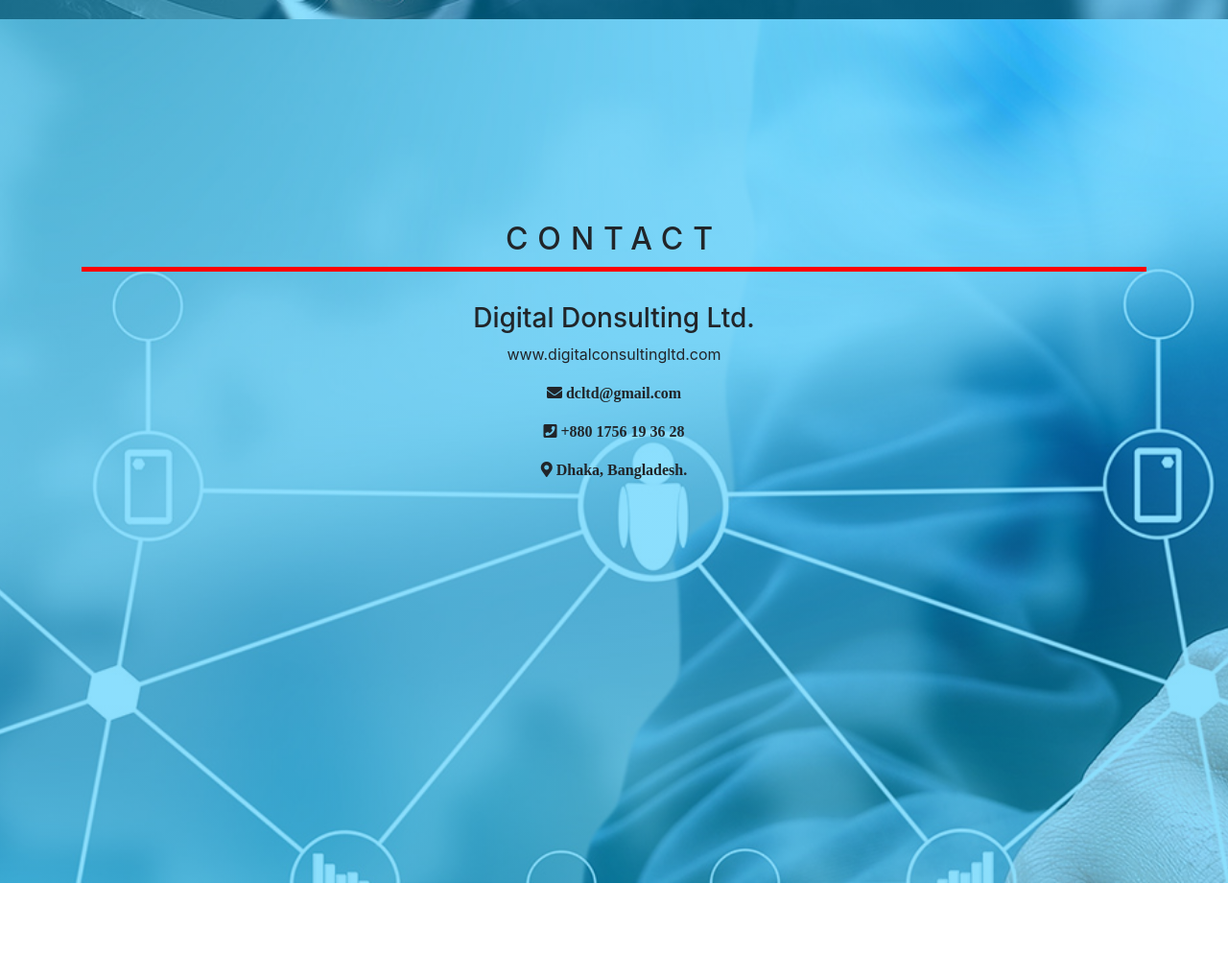
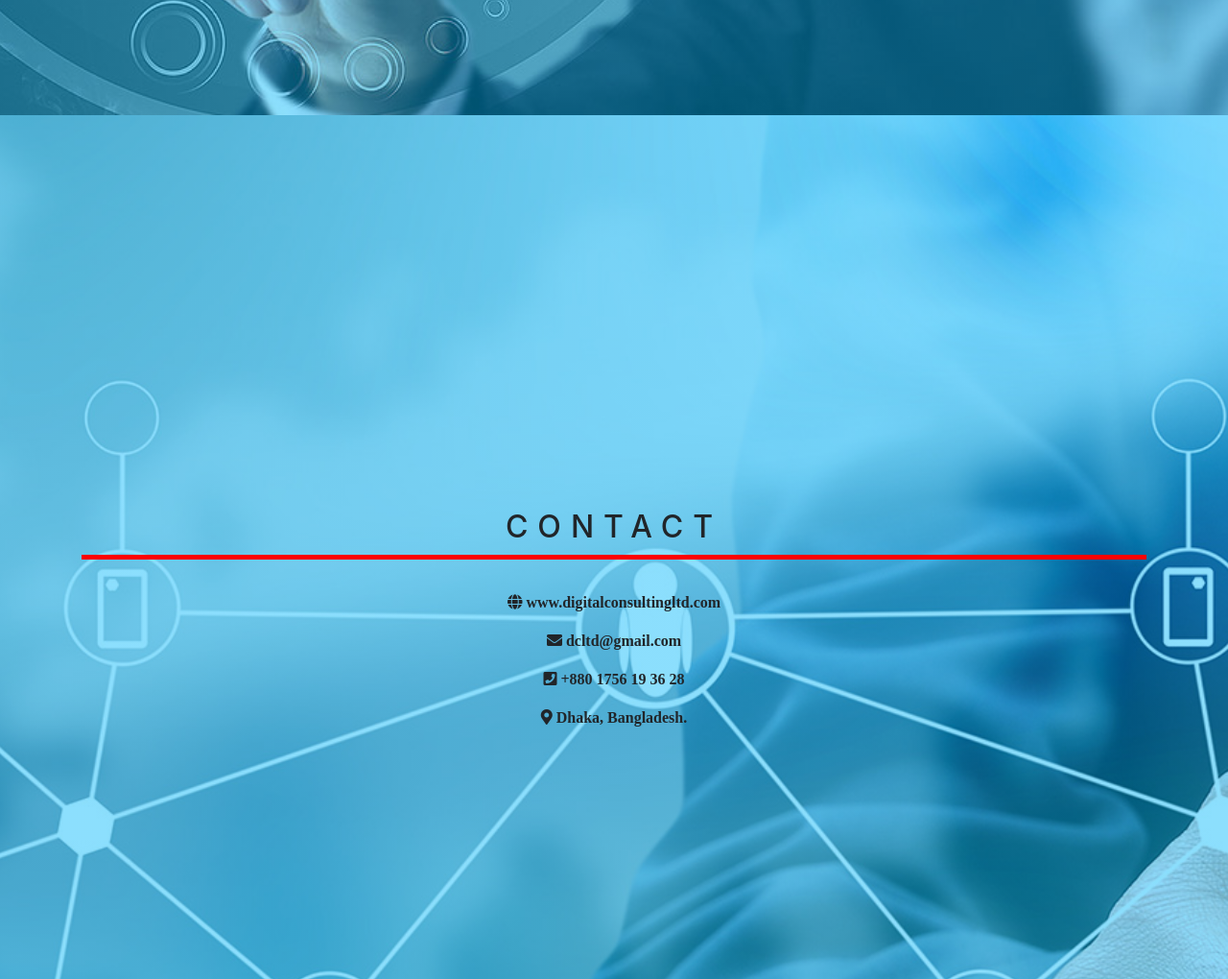
Before and after one commit to marifm1986/digitalconsultingltd, a plain HTML site: page index.html in a window 1280 px wide. Shown: the part 1780-2800 px from the top of the page at 96% size. Before the commit the page ends 2700 px from the top, so only its background shows below. Drawn offline with nearby package versions, Linux system fonts and the light colour scheme.

Commit message:
new update

```diff
--- a/css/style.css
+++ b/css/style.css
@@ -31,7 +31,7 @@
 
 .hero_area{
 	margin: 0;
-	height: 800px;
+	height: 850px;
 	background: linear-gradient(
 		rgba(0,0,0,50.45),
 		rgba(0,184,250,0.45)
@@ -84,8 +84,9 @@
 	text-decoration: none;
 	color: yellow;
 	padding: 0 20px;
-	font-size: 25px;
 	position: sticky;
+
+
 }
 
 .logo{
@@ -131,7 +132,7 @@
 #section_info{
 
 
-	height: 900px;
+	height: 950px;
 	transition: .5s;
 	background: linear-gradient(
 		rgba(0,184,255,0.45),
@@ -177,8 +178,8 @@
 
 #contacts{
 
-	padding: 200px 0px;
-	height: 900px;
+	padding: 400px 0px;
+	height: 950px;
 	text-align: center;
 
 
@@ -199,8 +200,10 @@
 
 #contacts p:hover{
 	font-size: 50px;
-	background-color: aquamarine;
+	color: #fff;
 	padding: 0px 5px;
+	text-shadow: 0px 5px 10px black;
+
 }
 
 
--- a/index.html
+++ b/index.html
@@ -24,7 +24,7 @@
 		<ul>
 			<img class="logo" src="images/logo.png" alt="">
 			<li><a href="#contacts">Contact</a></li>
-			<li><a href="#">About</a></li>
+			<li><a href="#">About Us</a></li>
 			<li><a href="#section_info">Services</a></li>
 			<li><a href="#">Home</a></li>
 		</ul>
@@ -58,9 +58,9 @@
 
 		<div class="conten1">
 		<h1>Email Marketing</h1>
-
+			<a href="sectioninfo">
 			<img class ="cont-image" src="images/email_2.jpg" alt="">
-
+		</a>
 		</div>
 		</div>
 
@@ -104,15 +104,13 @@
 
 	<div   class="container">
 
-		<div   data-aos="fade-up" id="contacts">
+		<div   id="contacts">
 			<h2>CONTACT</h2><br>
-			<h3>Digital Donsulting Ltd.</h3>
-			<p>www.digitalconsultingltd.com</p>
-			<p><i class="fa fa-envelope"> dcltd@gmail.com</i></p>
-			<p><i class="fa fa-phone-square"> +880 1756 19 36 28</i></p>
-			<p><i class="fa fa-map-marker-alt"> Dhaka, Bangladesh.</i></p>
 
-
+			<p data-aos="zoom-out"><i class="fa fa-globe"> www.digitalconsultingltd.com</i></p>
+			<p data-aos="zoom-out"><i class="fa fa-envelope"> dcltd@gmail.com</i></p>
+			<p data-aos="fade-right"><i class="fa fa-phone-square"> +880 1756 19 36 28</i></p>
+			<p data-aos="fade-left"><i class="fa fa-map-marker-alt"> Dhaka, Bangladesh.</i></p>
 
 
 
@@ -124,7 +122,11 @@
 
 
 
+
+
+
 	</section>
+
 
 
 
```
